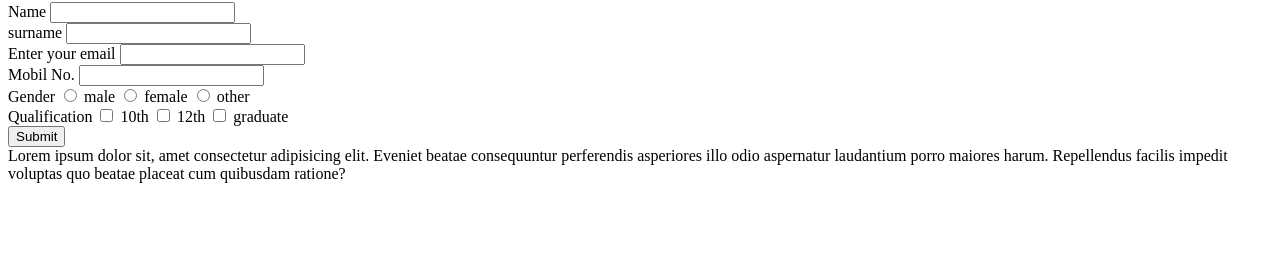
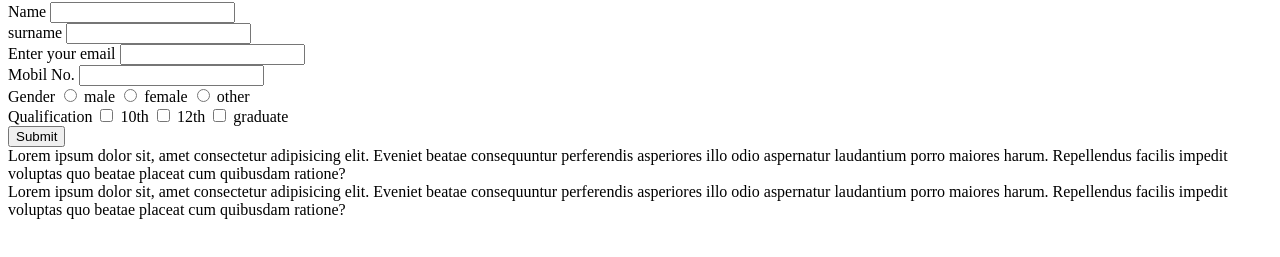
Before and after one commit to Geetdesigner/local-to-remote, a plain HTML site: page index.html in a window 1280 px wide. Shown: the part 493-750 px from the top of the page. Drawn offline with Linux system fonts and the light colour scheme.

Commit message:
div added

```diff
--- a/index.html
+++ b/index.html
@@ -50,5 +50,6 @@
 
     </form>
     <div>Lorem ipsum dolor sit, amet consectetur adipisicing elit. Eveniet beatae consequuntur perferendis asperiores illo odio aspernatur laudantium porro maiores harum. Repellendus facilis impedit voluptas quo beatae placeat cum quibusdam ratione?</div>
+    <div>Lorem ipsum dolor sit, amet consectetur adipisicing elit. Eveniet beatae consequuntur perferendis asperiores illo odio aspernatur laudantium porro maiores harum. Repellendus facilis impedit voluptas quo beatae placeat cum quibusdam ratione?</div>
   </body>
 </html>
```
